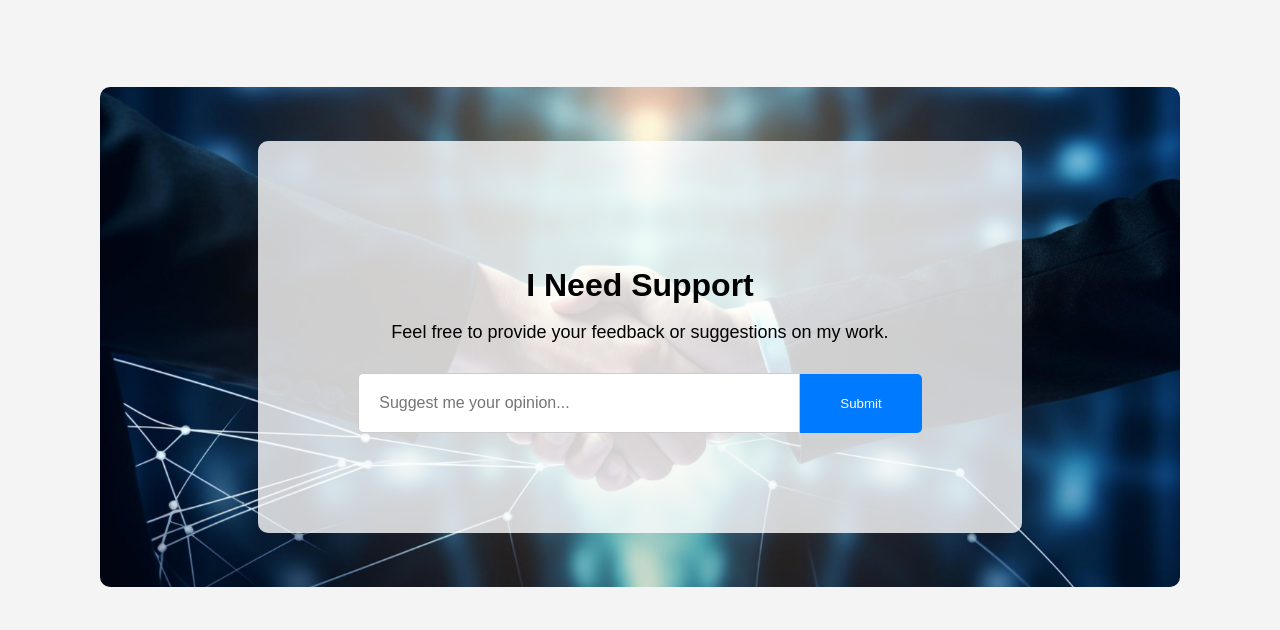
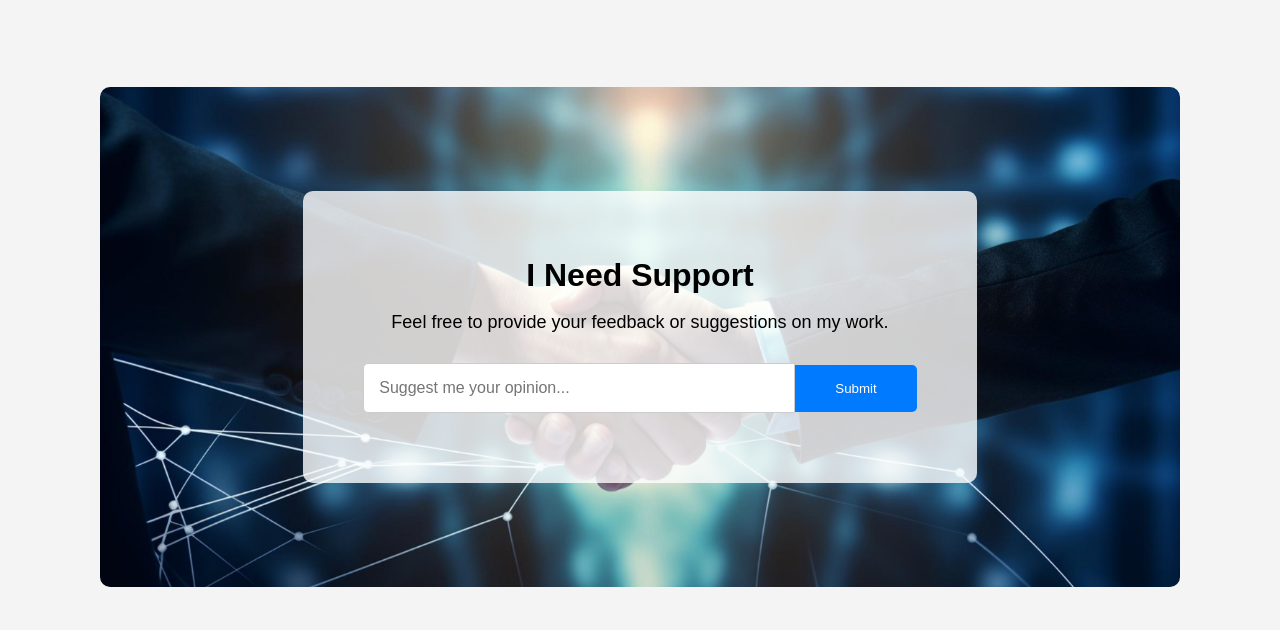
Before and after one commit to farhanularifeen/assignment-01, a plain HTML site: page index.html in a window 1280 px wide. Shown: the part 5142-5772 px from the top of the page. Drawn offline with Linux system fonts and the light colour scheme.

Commit message:
complete assignment-01

```diff
--- a/styles/style.css
+++ b/styles/style.css
@@ -314,7 +314,7 @@ main {
 
 .support-content {
   max-width: 800px;
-  padding: 100px;
+  padding: 40px 60px 70px;
   background: rgba(255, 255, 255, 0.796);
   border-radius: 10px;
 }
@@ -328,17 +328,18 @@ main {
   margin: 0 auto;
   font-size: 18px;
   max-width: 600px;
+  padding-bottom: 20px;
 }
 
 .search-form {
-  margin-top: 30px;
+  margin-top: 10px;
   display: flex;
   justify-content: center;
   align-items: center;
 }
 
 .search-form input[type="text"] {
-  padding: 20px;
+  padding: 15px;
   width: 400px;
   font-size: 16px;
   border: 1px solid #ccc;
@@ -346,7 +347,7 @@ main {
 }
 
 .search-form button {
-  padding: 22px 40px;
+  padding: 16px 40px;
   background-color: #007BFF;
   color: white;
   border: none;
```
